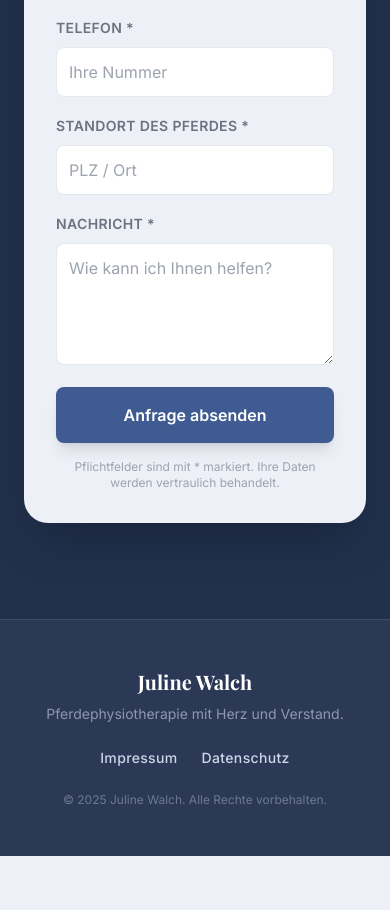
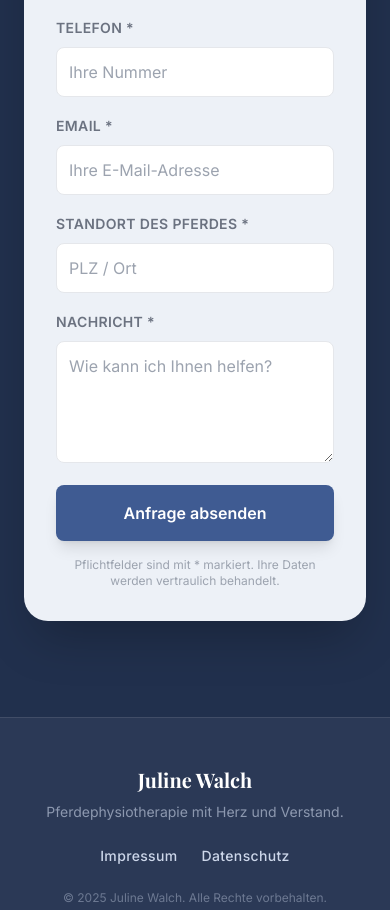
Before and after one commit to ovoxoy/Julie-Webseite, a React (Vite) app: page / in a window 390 px wide. Shown: the part 9709-10619 px from the top of the page. Before the commit the page ends 10565 px from the top, so only its background shows below. Built offline with nearby package versions, Linux system fonts and the light colour scheme; a web font is replaced by a local one.

Commit message:
email field, mobile layout adjusted

```diff
--- a/src/components/Contact.tsx
+++ b/src/components/Contact.tsx
@@ -28,6 +28,7 @@ export const Contact: React.FC = () => {
   const [formData, setFormData] = useState({
     name: '',
     phone: '',
+    email: '',
     location: '',
     message: ''
   });
@@ -58,7 +59,7 @@ export const Contact: React.FC = () => {
 
       if (response.ok) {
         setStatus('success');
-        setFormData({ name: '', phone: '', location: '', message: '' });
+        setFormData({ name: '', phone: '', email: '', location: '', message: '' });
       } else {
         setStatus('error');
       }
@@ -148,7 +149,7 @@ export const Contact: React.FC = () => {
           {/* Form Side */}
           <div className="bg-brand-cream text-brand-dark p-8 md:p-10 rounded-3xl shadow-2xl relative overflow-hidden">
             {status === 'success' ? (
-              <div className="absolute inset-0 bg-brand-cream z-10 flex flex-col items-center justify-center p-8 text-center animate-fade-in-up">
+              <div className="bg-brand-cream z-10 flex flex-col items-center justify-center p-8 text-center animate-fade-in-up w-full h-full min-h-[200px]">
                 <div className="w-20 h-20 bg-green-100 rounded-full flex items-center justify-center text-green-600 mb-6">
                   <CheckCircle size={40} />
                 </div>
@@ -194,6 +195,20 @@ export const Contact: React.FC = () => {
                         placeholder="Ihre Nummer"
                       />
                     </div>
+                  </div>
+
+                  <div className="space-y-2">
+                    <label htmlFor="email" className="text-sm font-bold uppercase tracking-wide text-gray-500">Email *</label>
+                    <input
+                      type="email"
+                      name="email"
+                      id="email"
+                      required
+                      value={formData.email}
+                      onChange={handleChange}
+                      className="w-full bg-white border border-gray-200 rounded-lg p-3 focus:outline-none focus:border-brand-primary focus:ring-1 focus:ring-brand-primary transition-all"
+                      placeholder="Ihre E-Mail-Adresse"
+                    />
                   </div>
 
                   <div className="space-y-2">
```
